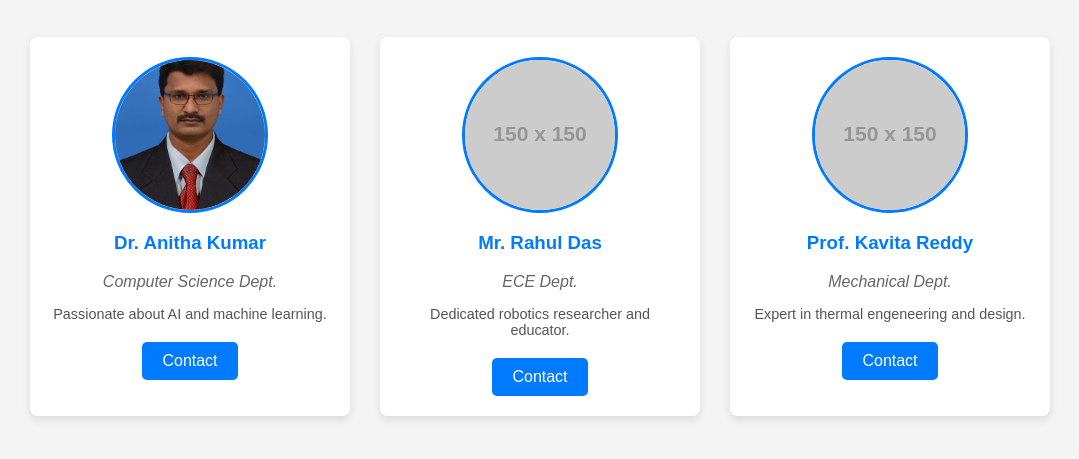
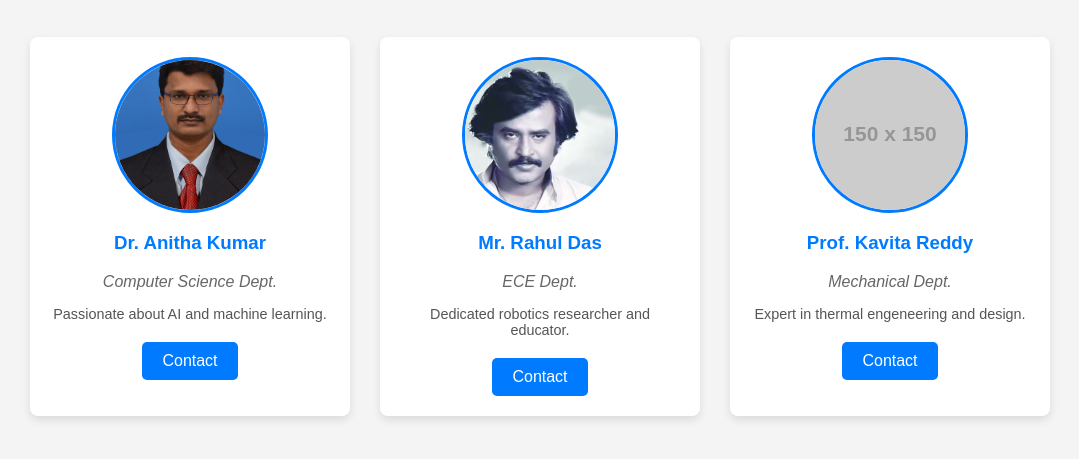
Before and after one commit to nbs0309/Sakthi, a plain HTML site: page index.html in a window 1280 px wide. Shown: the part 81-540 px from the top of the page, without its empty margins (100-1179 px from the left). Drawn offline with Linux system fonts and the light colour scheme; placeholder pictures from the web are drawn by us.

Commit message:
Update index.html

```diff
--- a/index.html
+++ b/index.html
@@ -23,7 +23,7 @@
             </div>
 
             <div class="faculty-card">
-                <img src="https://via.placeholder.com/150" alt="Mr. Rahul Das">
+                <img src="IMG-20250611-WA0062.jpg" alt="Mr. Rahul Das">
                 <h3>Mr. Rahul Das</h3>
                 <p class="department">ECE Dept.</p>
                 <p class="description">Dedicated robotics researcher and educator.</p>
```
